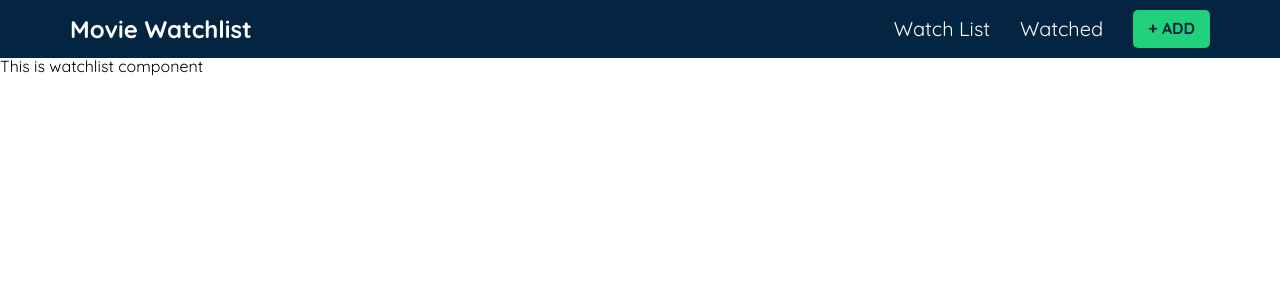
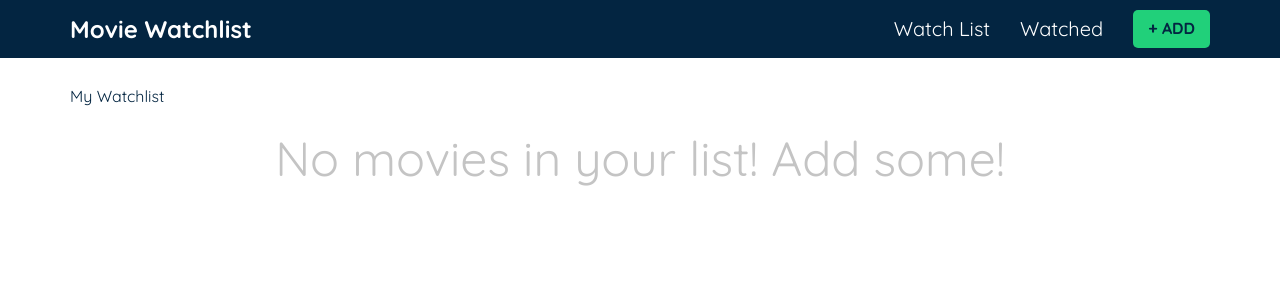
Before and after one commit to kamilduvert/movies-watchlist, a React (Create React App) app: page / in a window 1280 px wide. Shown: the top 300 px of the page. Built offline with nearby package versions, Linux system fonts and the light colour scheme.

Commit message:
add_component_watchlist

```diff
--- a/package.json
+++ b/package.json
@@ -9,6 +9,7 @@
     "axios": "^0.21.1",
     "dotenv": "^8.2.0",
     "node-sass": "^5.0.0",
+    "prop-types": "^15.7.2",
     "react": "^17.0.2",
     "react-dom": "^17.0.2",
     "react-redux": "^7.2.3",
--- a/src/components/Watchlist/_watchlist.scss
+++ b/src/components/Watchlist/_watchlist.scss
@@ -0,0 +1,38 @@
+.watchlist {
+  padding: 30px 0;
+
+  &__header {
+    display: flex;
+    align-items: center;
+    justify-content: space-between;
+    margin-bottom: 30px;
+
+    &__title {
+      color: $color-primary;
+      margin: 0;
+    }
+
+    &__counter {
+      display: block;
+      background-color: $color-secondary;
+      padding: 5px 15px;
+      font-size: 1.125rem;
+      font-weight: 600;
+      border-radius: 999px;
+      color: $color-primary;
+    }
+  }
+
+  &__movies {
+    display: grid;
+    grid-template-columns: repeat(3, 1fr);
+    grid-gap: 30px;
+  }
+
+  &__no-movie {
+    color: $color-grey;
+      font-size: 3rem;
+      text-align: center;
+  }
+
+}
--- a/src/components/Watchlist/index.js
+++ b/src/components/Watchlist/index.js
@@ -1,11 +1,41 @@
 import React from "react";
+import { connect } from 'react-redux';
 
-const Watchlist = () => {
+const Watchlist = ({ watchlist }) => {
   return (
-    <div>
-      This is watchlist component
-    </div>
+    <section className="watchlist">
+      <div className="container">
+        <div className="watchlist__header">
+          <h1 className="watchlist__header__title">My Watchlist</h1>
+          {watchlist >0 && (
+            <span className="watchlist__header__counter">
+            {watchlist.length} {watchlist.length === 1 ? "Movie" : "Movies"}
+            </span>
+            )
+          }
+        </div>
+
+        {watchlist.length > 0 ? (
+          <div className="watchlist__movies">
+
+          </div>
+        ) : (
+          <h2 className="watchlist__no-movie">No movies in your list! Add some!</h2>
+        )}
+      </div>
+    </section>
   );
 };
 
-export default Watchlist;
+// == Container
+const mapStateToProps = (state) => ({
+  watchlist: state.watchlist,
+});
+
+const mapDispatchToProps = (dispatch) => ({
+
+});
+
+const container = connect(mapStateToProps, mapDispatchToProps)(Watchlist);
+
+export default container;
--- a/src/reducers/index.js
+++ b/src/reducers/index.js
@@ -2,9 +2,9 @@
 import { combineReducers } from 'redux';
 
 // == Local imports
-import searchReducer from './search';
+import watchlistReducer from './watchlist';
 
 // == Reducer
 export default combineReducers({
-  /* search: searchReducer, */
+  watchlist: watchlistReducer
 });
--- a/src/reducers/search.js
+++ /dev/null
@@ -1,12 +0,0 @@
-const initialState = {
-
-};
-
-const reducer = (oldState = initialState, action = {}) => {
-/*   switch (action.type) {
-    case :
-    default:
-  } */
-}
-
-export default reducer;
--- /dev/null
+++ b/src/reducers/watchlist.js
@@ -0,0 +1,14 @@
+const initialState = {
+  watchlist: localStorage.getItem("watchlist")
+    ? JSON.parse(localStorage.getItem("watchlist"))
+    : [],
+  watched: localStorage.getItem("watched")
+    ? JSON.parse(localStorage.getItem("watched"))
+    : [],
+};
+
+const reducer = (oldState = initialState, action = {}) => {
+  return initialState
+}
+
+export default reducer;
--- a/src/store/index.js
+++ b/src/store/index.js
@@ -8,7 +8,6 @@ import { composeWithDevTools } from 'redux-devtools-extension';
 import rootReducer from '../reducers';
 
 // middlewares
-/* import searchMW from '../middlewares/search'; */
 
 // == Store
 const store = createStore(
--- a/src/styles/_vars.scss
+++ b/src/styles/_vars.scss
@@ -3,3 +3,4 @@ $color-primary:  #032541;
 $color-secondary: #21d07a;
 $color-secondary-darker: #1aa762;
 $color-white: #fff;
+$color-grey: #c4c4c4;
--- a/src/styles/index.scss
+++ b/src/styles/index.scss
@@ -9,6 +9,7 @@
 
 /* --- components styles --- */
 @import '../components/Header/header';
+@import '../components/Watchlist/watchlist';
 
 /* --- general styles --- */
 body {
```
Also changed, not shown: src/store/actions.js (+25 -1 lines).
